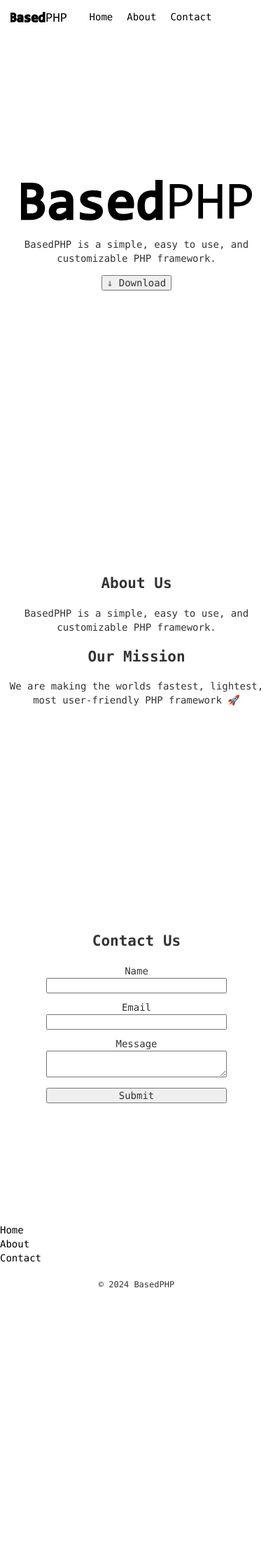
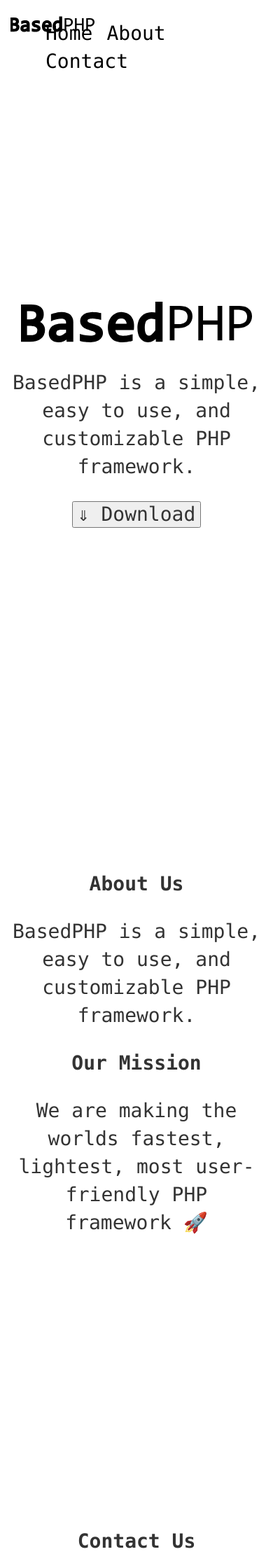
Before and after one commit to adamdalechurch/Based-PHP, a PHP site: template pages/home.php in a window 390 px wide. Shown: the top 2240 px of the page at 70% size. Before the commit the page ends 1840 px from the top, so only its background shows below. Run offline with PHP 8.4, Linux system fonts and the light colour scheme; the template is opened without the code that fills it, so the values that code supplies are empty.

Commit message:
scale font size + responsive mobile

```diff
--- a/assets/css/based.css
+++ b/assets/css/based.css
@@ -9,8 +9,8 @@
 
 * {
     font-family: 'Martel Sans', sans-serif !important;
+    font-size: 28px;
 }
-
 
 body {
     margin: 0;
--- a/assets/css/footer.css
+++ b/assets/css/footer.css
@@ -1,5 +1,5 @@
 .footer {
-    max-width: 400px;
+    max-width: 800px;
     margin: auto;
 }
 
--- a/assets/css/header.css
+++ b/assets/css/header.css
@@ -9,3 +9,8 @@
     float: left;
     margin: 0 10px;
 }
+
+#logo-container{
+    position:absolute;
+    top:13px;
+}
--- a/assets/css/home.css
+++ b/assets/css/home.css
@@ -55,7 +55,7 @@
 }
 
 .hero {
-    max-width: 330px;
+    max-width: 660px;
     text-align: center;
 }
 
--- a/assets/css/layout.css
+++ b/assets/css/layout.css
@@ -100,6 +100,8 @@
 
 .main {
     min-height: calc(100vh - 64px - 56px); /* Adjust the value based on your header and footer height */
+    max-width: 95%;
+    margin: 0 auto;
 }
 
 .separator2 {
@@ -122,6 +124,7 @@
     .para {
         font-size: 14px; /* Smaller font size on small screens */
     }
+
     .page-header {
         font-size: 24px; /* Smaller font size on small screens */
     }
@@ -138,29 +141,38 @@
     height: 60vh;
 }
 
+.social-media-icon {
+    width: 20px;
+    height: 20px;
+    margin: 5px;
+}
+
 /* Responsive adjustments */
 /* Media query for tablets: */
 @media (max-width: 768px) {
+    .section {
+        height: 80vh;
+    }
+
     .info-box-title {
         font-size: 24px; /* Smaller font size on small screens */
     }
-
 
     .para {
         font-size: 14px; /* Smaller font size on small screens */
     }
 
-.page-header {
-    font-size: 24px; /* Smaller font size on small screens */
-}
+    .page-header {
+        font-size: 24px; /* Smaller font size on small screens */
+    }
 
     .card {
         width: calc(100% - 20px) !important; /* Adjust the division value based on the number of cards per row */
     }
 }
 
-.social-media-icon {
-    width: 20px;
-    height: 20px;
-    margin: 5px;
+@media (max-width: 768px) {
+  .section {
+        height: 100vh;
+    }
 }
--- a/header.php
+++ b/header.php
@@ -10,7 +10,6 @@
 <meta name="mobile-web-app-capable" content="yes">
 <meta name="apple-mobile-web-app-capable" content="yes">
 <meta name="language" content="English">
-
 
 <!-- favicon is a png -->
 <link rel="icon" type="image/x-icon" href="assets/image/logo.svg">
@@ -70,8 +69,8 @@ body {
 <div class="header">
     <nav class="navbar navbar-expand-lg navbar-light bg-light ">
         <div class="container-fluid">
-        <a class="navbar-brand" href="/" style="position:absolute;top:13px">
-            <img src="assets/image/logo.svg" alt="Logo" class="logo" width='80'>
+        <a class="navbar-brand" id="logo-container" href="/">
+            <img src="assets/image/logo.svg" alt="Logo" class="logo" width='120'>
         </a>
             <div class="collapse navbar-collapse" id="navbarNav">
                 <ul class="navbar-nav me-auto mb-2 mb-lg-0">
--- a/partials/_about.php
+++ b/partials/_about.php
@@ -1,7 +1,7 @@
 <style>
 #About {
   text-align: center;
-  max-width: 400px;
+  max-width: 800px;
   margin: 0 auto;
 }
 </style>
--- a/partials/_contact.php
+++ b/partials/_contact.php
@@ -1,7 +1,7 @@
 <style>
 #Contact {
   text-align: center;
-  max-width: 400px;
+  max-width: 800px;
   margin: 0 auto;
 }
 
```
